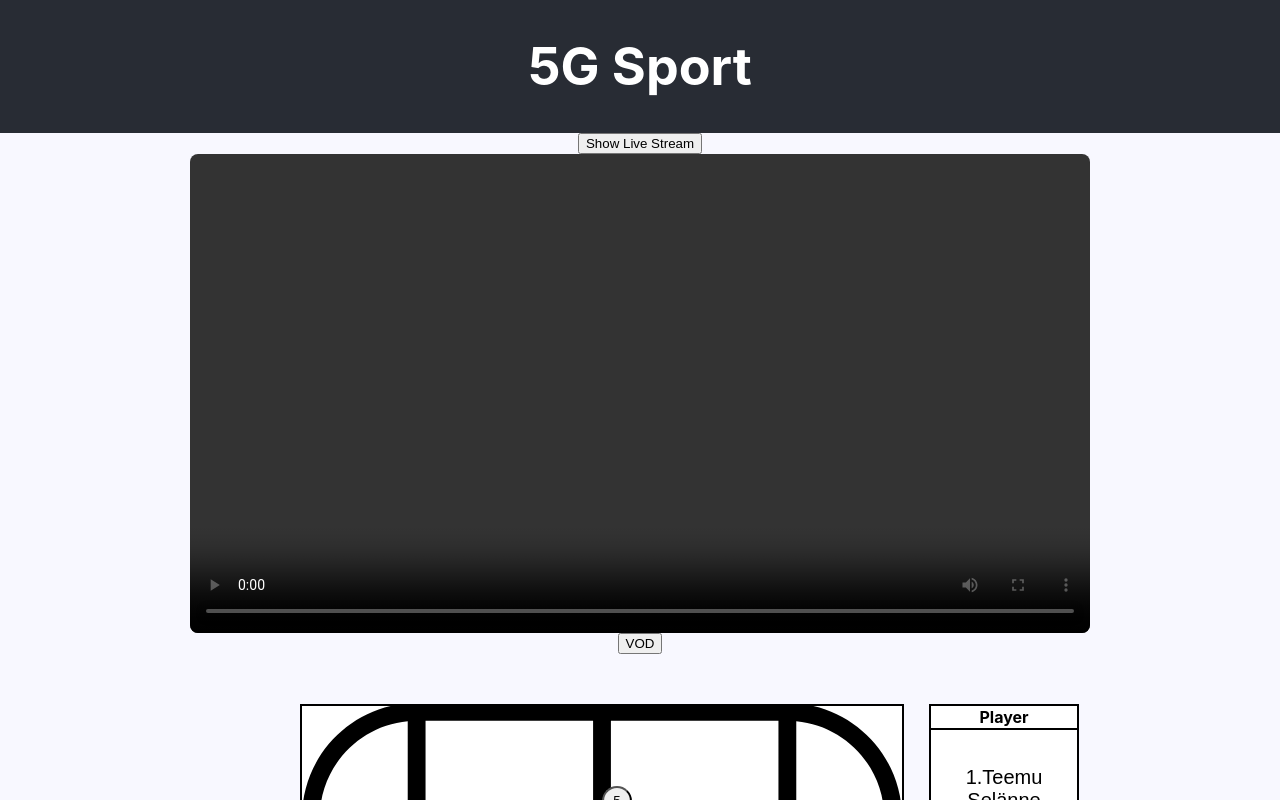
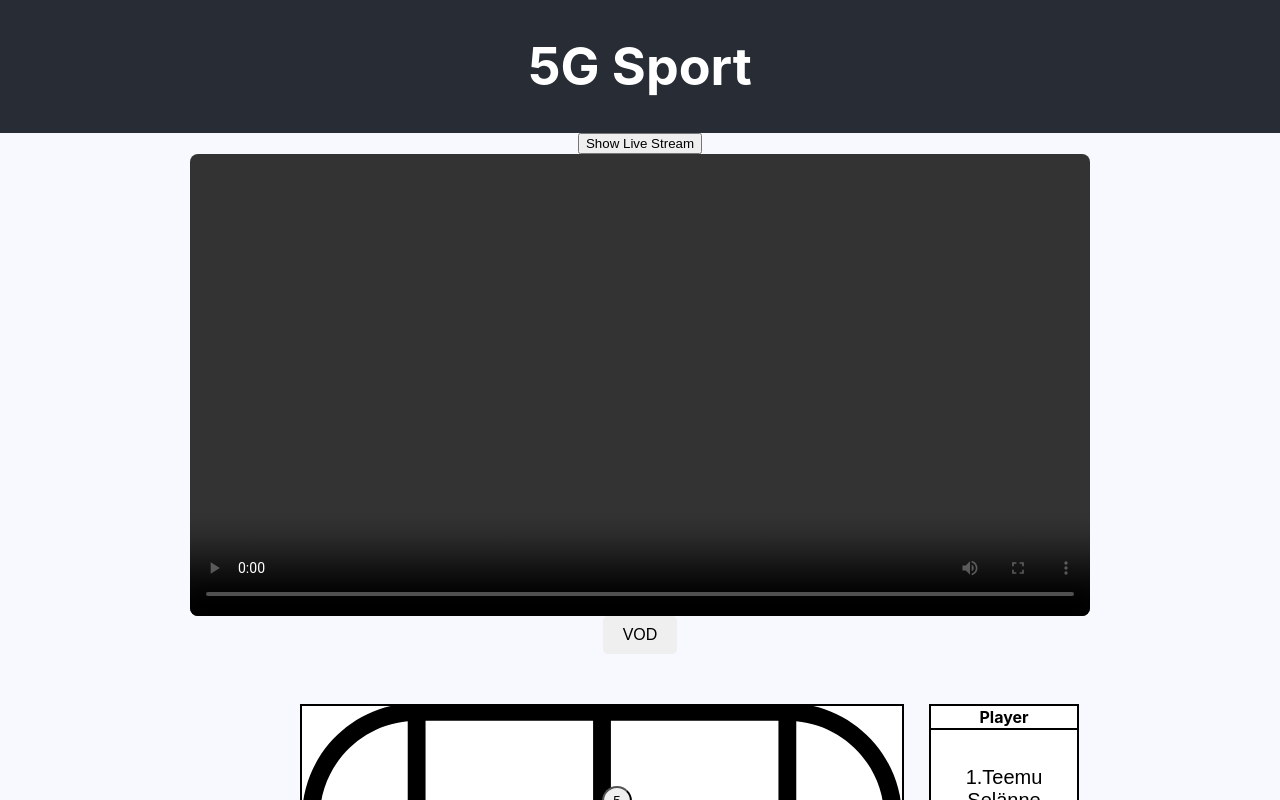
Before and after one commit to Onsbohh/5G-Sport-Application, a React (Create React App) app in the folder frontend/: page / in a window 1280 px wide. Both pictures are taken after a click on the button "Show Recorded Video". Shown: the top 800 px of the page. Built offline with nearby package versions, Linux system fonts and the light colour scheme; no server answers.

Commit message:
Minor visual changes to videostreaming

```diff
--- a/frontend/src/components/LiveStream.js
+++ b/frontend/src/components/LiveStream.js
@@ -8,10 +8,10 @@ export default function LiveStream() {
 
     const streamToggle = async () => {
         if (!streaming) {
-            await axios.post("http://localhost:5000/start-stream");
+            axios.post("http://localhost:5000/start-stream");
             setStreaming(true);
         } else {
-            await axios.get("http://localhost:5000/stop-stream");
+            axios.get("http://localhost:5000/stop-stream");
             setStreaming(false);
         }
     }
@@ -21,7 +21,7 @@ export default function LiveStream() {
             <div className={`stream-container ${!streaming ? "offline" : ""}`}>
                 {streaming ? (
                     <iframe
-                        src="http://localhost:8889/camstream"
+                        src={`http://localhost:8889/camstream?_=${Date.now()}`}
                         allow="autoplay; fullscreen"
                         style={{width: "100%", height: "100%", borderRadius: "8px", border: "none"}}
                     />
--- a/frontend/src/components/VideoPlayer.js
+++ b/frontend/src/components/VideoPlayer.js
@@ -29,7 +29,7 @@ export default function VideoPlayer () {
                         console.log("playing: ", e);
                     }}
                 />
-                <button
+                <button className={"video-btn"}
                     onClick={() => videoRef.current.click()}
                     >
                     VOD
--- a/frontend/src/styles/VideoPlayer.css
+++ b/frontend/src/styles/VideoPlayer.css
@@ -12,3 +12,11 @@
     border: none;
     border-radius: 8px;
 }
+
+.video-btn {
+    border: none;
+    padding: 10px 20px;
+    font-size: 16px;
+    border-radius: 5px;
+    cursor: pointer;
+}
```
Also changed, not shown: 1 other file (tests, documents, lock files or other folders).
